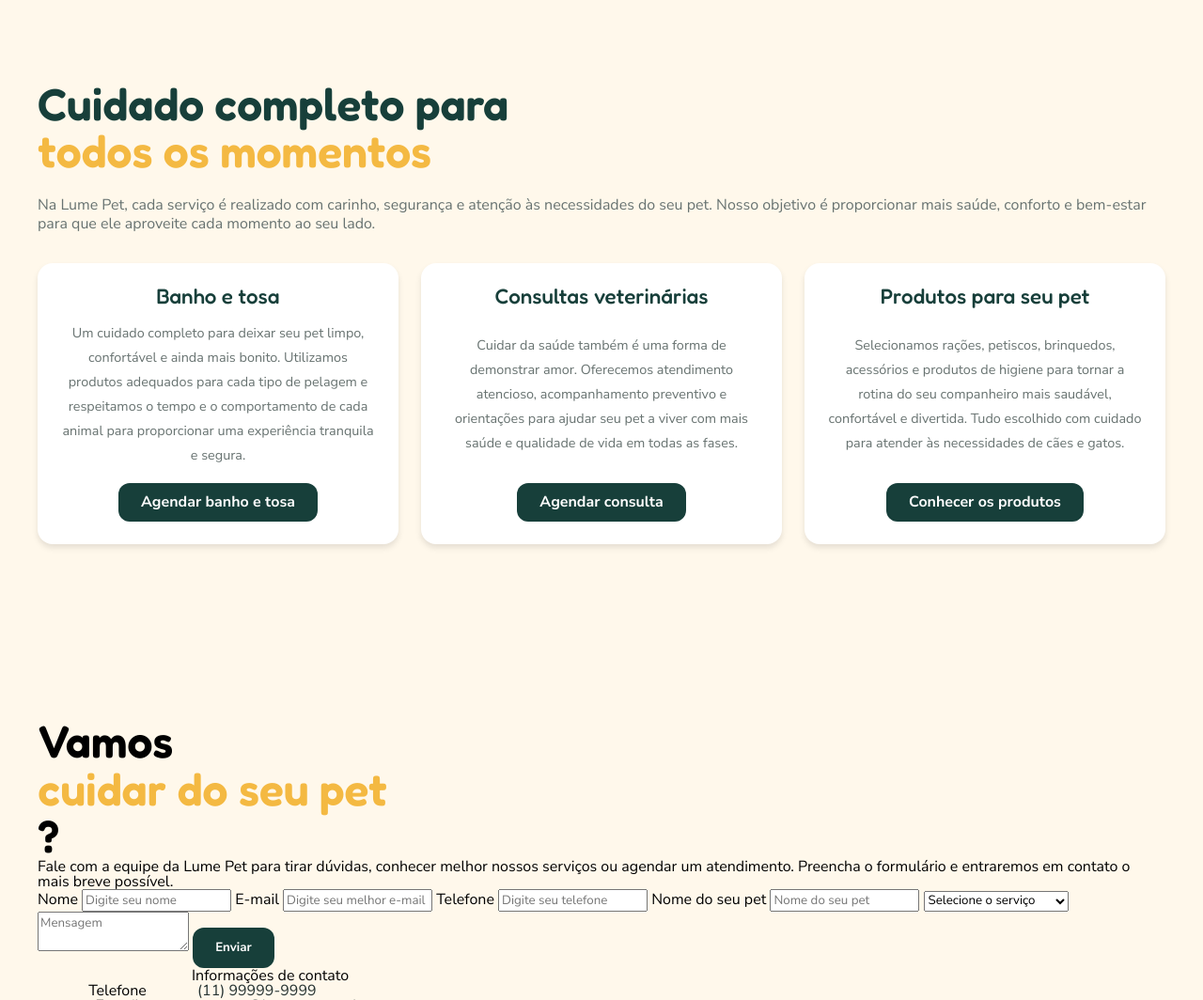
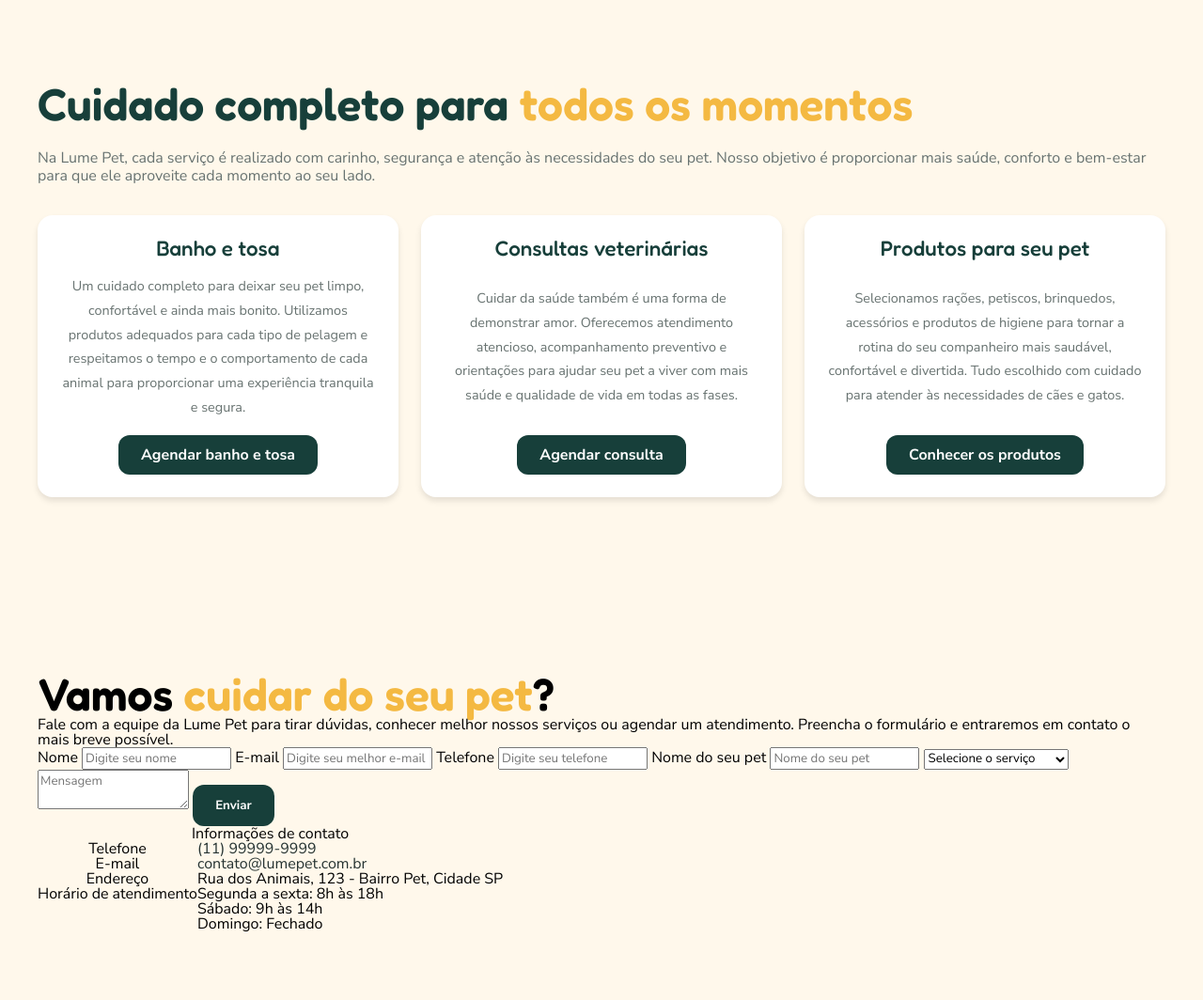
Before and after one commit to felipem7k/lume-pet-landing-page, a plain HTML site: page index.html in a window 1280 px wide. Shown: the part 1700-2764 px from the top of the page at 94% size. After the commit the page ends 2723 px from the top, so only its background shows below. Drawn offline with Linux system fonts and the light colour scheme.

Commit message:
fix: set highlight as span

```diff
--- a/index.html
+++ b/index.html
@@ -105,7 +105,7 @@
         </section>
         <section id="services">
             <div id="services_text">
-                <h2 class="subtitle">Cuidado completo para <div class="highlight">todos os momentos</div></h2>
+                <h2 class="subtitle">Cuidado completo para <span class="highlight">todos os momentos</span></h2>
                 <p>Na Lume Pet, cada serviço é realizado com carinho, segurança e atenção às necessidades do seu pet. Nosso objetivo é proporcionar mais saúde, conforto e bem-estar para que ele aproveite cada momento ao seu lado.</p>
             </div>
             <ul id="services_cards">
@@ -128,7 +128,7 @@
         </section>
         <section id="contact">
             <div id="contact_text">
-                <h2 class="subtitle">Vamos <div class="highlight">cuidar do seu pet</div>?</h2>
+                <h2 class="subtitle">Vamos <span class="highlight">cuidar do seu pet</span>?</h2>
                 <p>Fale com a equipe da Lume Pet para tirar dúvidas, conhecer melhor nossos serviços ou agendar um atendimento. Preencha o formulário e entraremos em contato o mais breve possível.</p>
             </div>
             <div id="contact_form">
```
